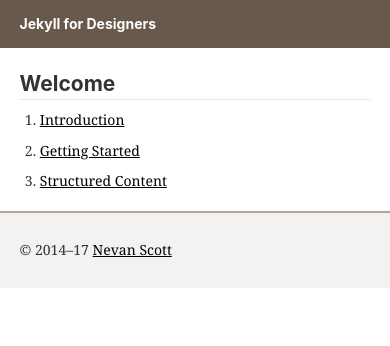
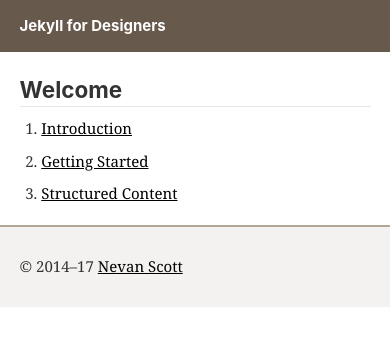
Before and after one commit to nevanscott/jekyllfordesigners, a Jekyll site: the page built from index.md, in a window 390 px wide. Shown: the top 346 px of the page. Built offline with Jekyll 4.4.1, drawn with Linux system fonts in a browser that asks for light colours.

Commit message:
larger type on small screens

```diff
--- a/_sass/main.scss
+++ b/_sass/main.scss
@@ -11,7 +11,7 @@ html {
 }
 body {
 	font-family: $serif;
-	font-size: 87.5%;
+	font-size: 93.75%;
 	line-height: $lh;
 	padding: 0;
 	background: white;
```
